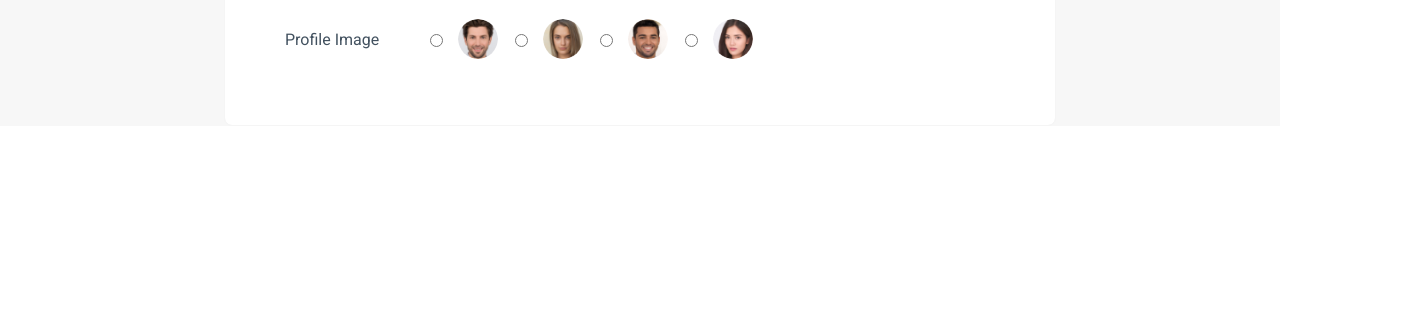
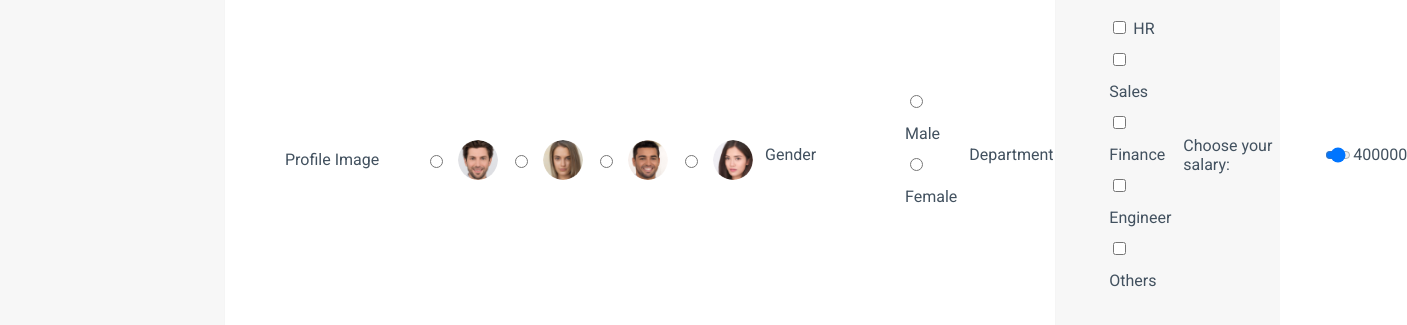
Before and after one commit to shubhamkumar10516/Employee-Payroll-App, a plain HTML site: page pages/index.html in a window 1280 px wide. Shown: the part 219-544 px from the top of the page, 1407 px wide, since content can reach past the window. Drawn offline with Linux system fonts and the light colour scheme.

Commit message:
[Shubham]ADDED: UC4: Added salary,gender input  in the form

```diff
--- a/css/index.css
+++ b/css/index.css
@@ -103,3 +103,14 @@ label{
     border-radius: 50%;
     margin-left: 12px;
 }
+
+select {
+    padding: 12px;
+    border: 1px solid #ccc;
+    border-radius: 4px;
+    resize: vertical;
+    font: normal normal normal 16px Roboto;
+    letter-spacing: 0px;
+    color: #42515f;
+    background-color: transparent;
+}
--- a/pages/index.html
+++ b/pages/index.html
@@ -52,8 +52,37 @@
                             <img class = "profile" id = "image4" src = "../assets/profile-images/Ellipse -7.png">
                     </label>
                 </div>
-
-            </div>
+                    <div class="row-content">
+                            <label class="label text" for="gender">Gender</label>
+                            <div>
+                              <input type="radio" id="male" name="gender" value="Male">
+                              <label class="text" for="male">Male</label>
+                              <input type="radio" id="female" name="gender" value="Female">
+                              <label class="text" for="female">Female</label>
+                            </div>
+                    </div>
+                    <div class="row-content">
+                            <label class="label text" for="department">Department</label>
+                            <div>
+                              <input class="checkbox" type="checkbox" id="hr" name="department" value="HR">
+                              <label class="text" for="hr">HR</label>
+                              <input class="checkbox" type="checkbox" id="sales" name="department" value="Sales">
+                              <label class="text" for="sales">Sales</label>
+                              <input class="checkbox" type="checkbox" id="finance" name="department" value="Finance">
+                              <label class="text" for="finance">Finance</label>
+                              <input class="checkbox" type="checkbox" id="engineer" name="department" value="Engineer">
+                              <label class="text" for="engineer">Engineer</label>
+                              <input class="checkbox" type="checkbox" id="others" name="department" value="Others">
+                              <label class="text" for="others">Others</label>
+                            </div>
+                    </div>
+                    <div class="row-content">
+                            <label class="label text" for="salary">Choose your salary: </label>
+                            <input class="input" type="range" name="salary" id="salary" min="300000" max="500000" step="100"
+                              value="400000">
+                            <output class="salary-output text" for="salary">400000</output>
+                          </div>
+             </div>
            </form>
        </div>
    </body>
```
